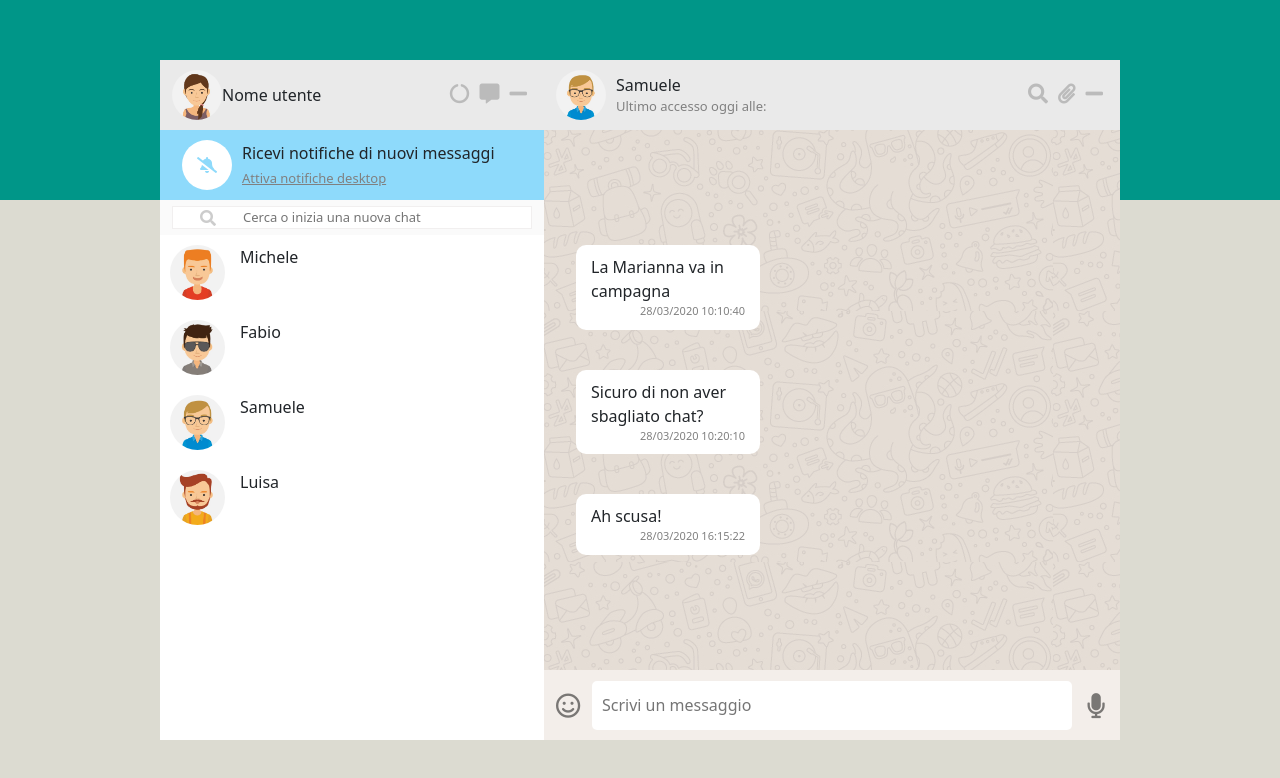
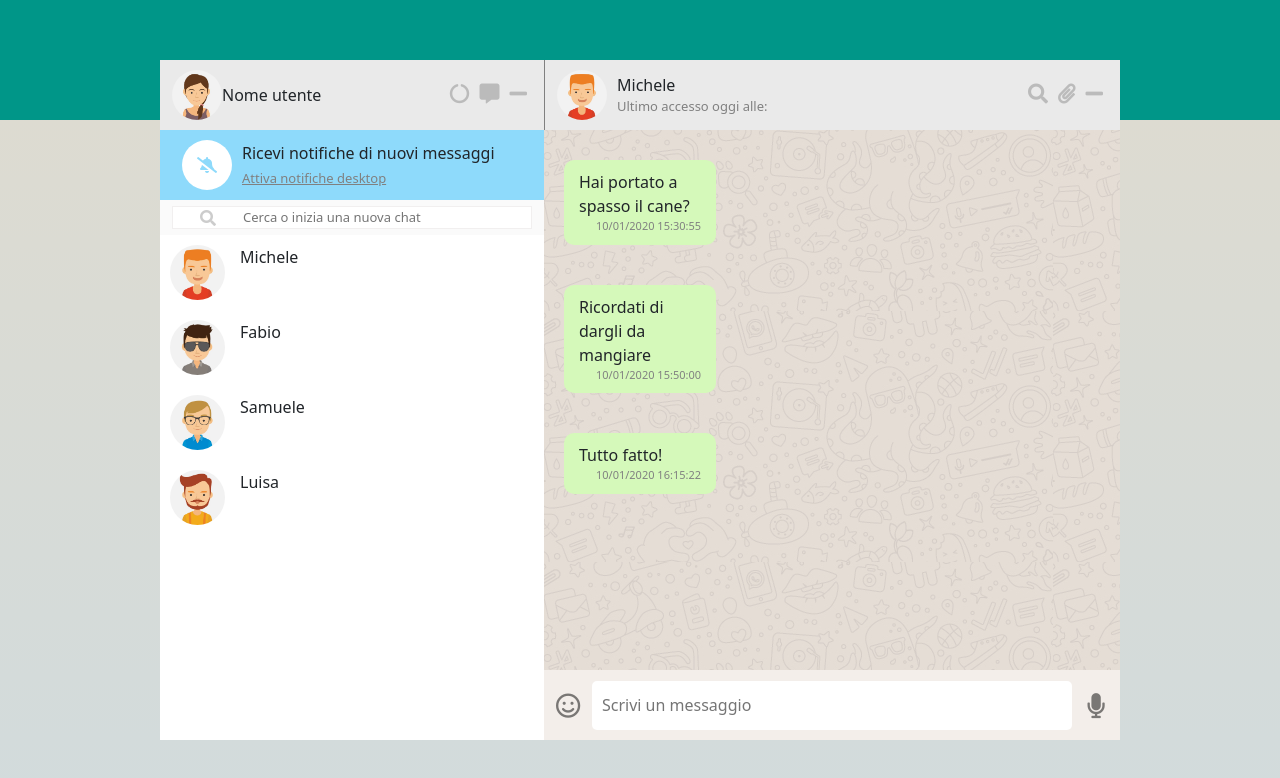
Before and after one commit to Giovi-17/vue-boolzapp, a plain HTML site: page index.html in a window 1280 px wide. Drawn offline with nearby package versions, Linux system fonts and the light colour scheme.

Commit message:
MILESTONE 1

```diff
--- a/css/style.css
+++ b/css/style.css
@@ -1,4 +1,11 @@
 /* COMMON */
+
+#root{
+
+    height: 100vh;
+    min-width: 950px;
+
+}
 
 ul{
 
@@ -29,23 +36,8 @@ i{
 /* BODY */
 body{
 
-    height: 100vh;
-    position: relative;
     overflow: hidden;
-
-}
-
-.topBody{
-
-    height: 200px;
-    width: 100%;
-    background-color: #009688;
-
-}
-
-.bottomBody{
-    height: calc(100vh - 200px);
-    background-color: #dcdbd1;
+    background: linear-gradient(to bottom, #009688 0px, #009688 15vh, #dddbd1 15vh, #d2dbdc 100%);
 
 }
 
@@ -59,19 +51,8 @@ body{
 .mainContainer{
 
     height: 85%;
+    min-height: 400px;
     width: 75%;
-    min-width: 950px;
-
-
-    position: absolute;
-    top: 50%;
-    left: 50%;
-
-    transform: translate(-50%, -50%);
-
-
-    /* test */
-    background-color: red;
 
 }
 
@@ -83,6 +64,8 @@ body{
     margin: 0;
     padding: 0;
     background-color: white;
+    float: left;
+    overflow: hidden;
 
 }
 
@@ -156,6 +139,13 @@ body{
 
 }
 
+.friendUserList{
+
+    height: calc( 100% - 175px );
+    overflow-y: auto;
+
+}
+
 .friendUserList, .friendUserList li{
     margin: 0;
     padding: 0;
@@ -178,6 +168,7 @@ body{
     width: 100%;
     background-color: white;
     padding: 0 10px;
+    flex-grow: 1;
 }
 
 .infoFiendUser:hover{
@@ -193,7 +184,6 @@ body{
 
 }
 
-
 .friendImage img{
 
     height: 55px;
@@ -201,15 +191,21 @@ body{
 
 }
 
+.friendUserList ul{
+
+    overflow-y: auto;
+    flex-grow: 1;
+
+}
+
 /* Right container */
 .chatContainer{
+
     height: 100%;
     width: 60%;
     margin: 0;
     padding: 0;
 
-    /* test */
-    background-color: green;
 }
 
 .chatContainer{
@@ -222,6 +218,16 @@ body{
 
     height: 70px;
     background-color: #eaeaea;
+    border-left: 1px solid gray;
+}
+
+
+.centralChatContainer{
+
+    flex-grow: 1;
+    overflow-y: auto;
+    padding: 10px 0;
+    height: calc( 100% - 140px );
 
 }
 
@@ -246,15 +252,16 @@ body{
 
 }
 
-.mexReceived{
+.received{
 
     background-color: white;
 
 }
 
-.mexSent{
+.sent{
 
     background-color: #d5f9ba;
+    align-self: center;
 
 }
 
--- a/index.html
+++ b/index.html
@@ -15,13 +15,9 @@
 </head>
 <body>
 
-    <div class="topBody"></div>
+    <div id="root" class="d-flex justify-content-center align-items-center">
 
-    <div class="bottomBody"></div>
-
-    <div id="root">
-
-        <div class="container-fluid d-flex mainContainer">
+        <div class="container-fluid d-flex d-flex justify-content-center align-items-center mainContainer">
 
             <div class="row d-flex flex-column usersContainer">
 
@@ -79,7 +75,7 @@
 
                     <li v-for="(contact, index) in contacts">
 
-                        <div class="infoFiendUser d-flex align-items-center">
+                        <div @click="selectedFriend(index)" class="infoFiendUser d-flex align-items-center">
 
                             <div class="myFriendUser d-flex ">
 
@@ -97,7 +93,6 @@
 
                             </div>
 
-
                         </div>
 
                     </li>
@@ -112,10 +107,10 @@
 
                     <div class="col-6 d-flex align-items-center">
 
-                        <div class="imgUserChat"> <img :src="'img/avatar' + contacts[2].avatar + '.jpg'" alt="My Avatar"> </div>
+                        <div class="imgUserChat"> <img :src="'img/avatar' + contacts[0].avatar + '.jpg'" alt="My Avatar"> </div>
                         <div class="infoUserChat">
 
-                            <div class="nameUserChat">{{ contacts[2].name }}</div>
+                            <div class="nameUserChat">{{ contacts[0].name }}</div>
                             <div class="timeAccess"><span>Ultimo accesso oggi alle:</span></div>
 
                         </div>
@@ -140,16 +135,20 @@
 
                 <div class="col-12 d-flex flex-column centralChatContainer">
 
-                    <div v-for="(userText, index) in contacts[2].messages" class="col-4 mex mexReceived">
+                    <div v-for="(userText, index) in contacts[0].messages" class="col-4" >
 
-                        <div>
+                        <div class="mex" :class="{ sent: typeOfMex(), received: !typeOfMex() }">
 
-                            {{ userText.text }}
+                            <div>
+
+                                {{ userText.text }}
 
 
+                            </div>
+
+                            <div class="timeMex">{{ userText.date }}</div>
+
                         </div>
-
-                        <div class="timeMex">{{ userText.date }}</div>
 
                     </div>
 
--- a/js/script.js
+++ b/js/script.js
@@ -16,6 +16,7 @@ const app = new Vue(
         el: "#root",
         data: {
 
+            changeClassMex: false,
             userText: "",
 
             contacts: [
@@ -112,13 +113,28 @@ const app = new Vue(
 
             typeOfMex: function(){
 
+                console.log(this.contacts[0].messages[0].status);
 
+                if(this.contacts[0].messages[0].status === "sent"){
+
+                    this.changeClassMex = true;
+
+                }else if(this.contacts[0].messages[0].status === "received"){
+
+                    this.changeClassMex = false;
+
+                }
+
+
+                console.log(this.changeClassMex);
+
+                return this.changeClassMex;
 
             },
 
             addMex: function(userText){
 
-                this.contacts[2].messages.push({
+                this.contacts[0].messages.push({
 
                     data: "Prova Data",
                     text: userText,
@@ -128,7 +144,17 @@ const app = new Vue(
 
                 this.userText = "";
 
-                console.log(this.contacts[2].messages);
+                console.log(this.contacts[0].messages);
+
+            },
+
+            selectedFriend: function(index){
+
+                if(this.contacts[index].visible){
+
+
+                }
+
 
             }
 
```
